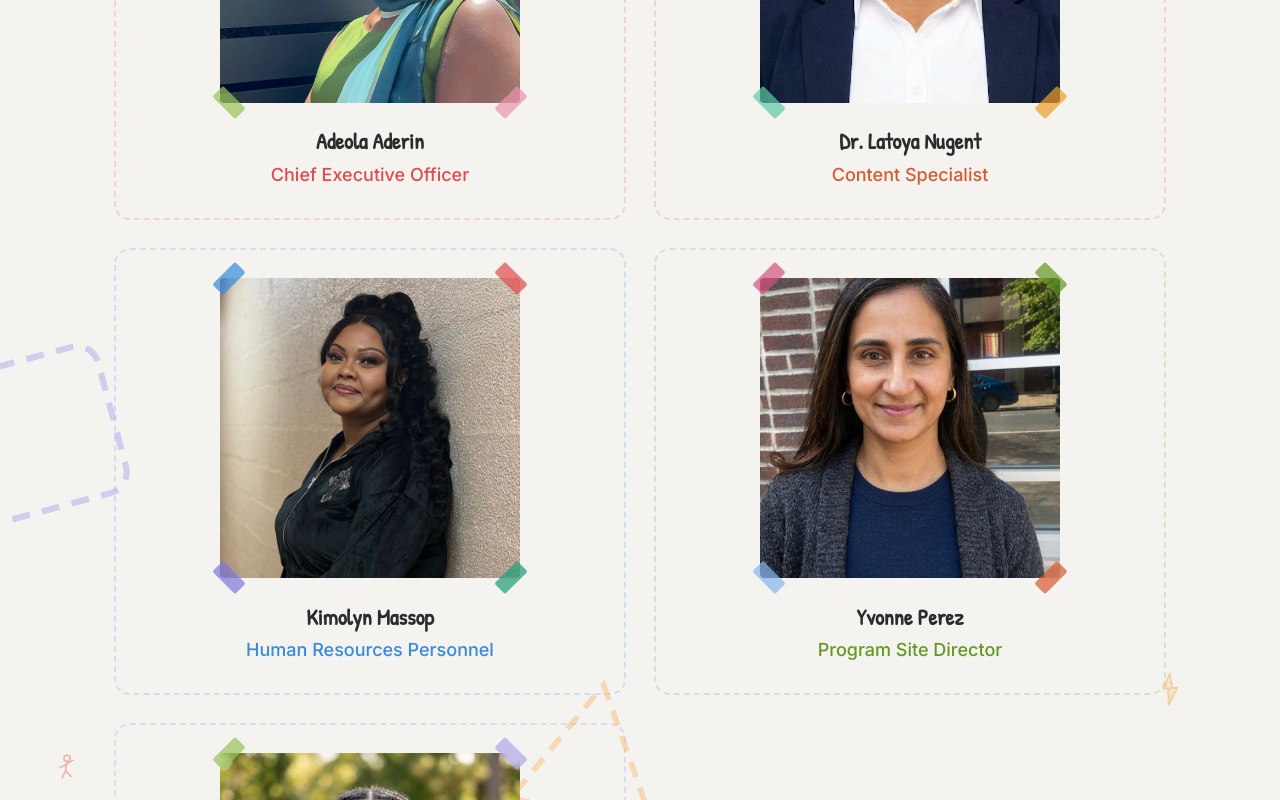
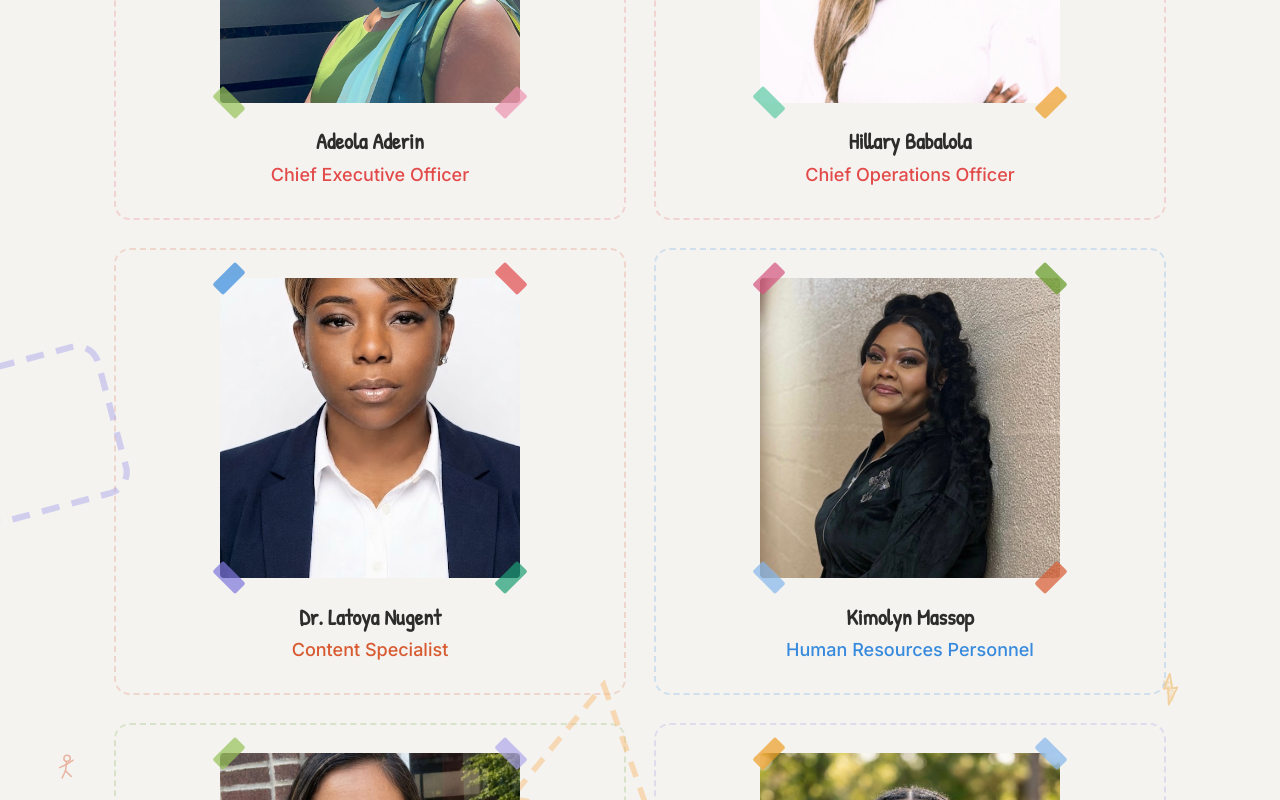
Before and after one commit to condra15/samfely-site, a React (Vite) app: page /about in a window 1280 px wide. Shown: the part 3600-4400 px from the top of the page. Built offline with nearby package versions, Linux system fonts and the light colour scheme; a web font is replaced by a local one.

Commit message:
Add hillary to team page

```diff
--- a/src/pages/About.jsx
+++ b/src/pages/About.jsx
@@ -4,6 +4,7 @@ import TapeFrame from '../components/TapeFrame';
 import adeolaImg from '../assets/adeola.jpg';
 import kimolynImg from '../assets/kimolyn.jpeg';
 import yvonneImg from '../assets/yvonne.jpeg';
+import hillaryImg from '../assets/Hillary.jpeg';
 import tremayneImg from '../assets/tremayne.jpeg';
 import tiles2 from '../assets/activity-tiles-2.jpg';
 import connect4 from '../assets/activity-connect4.jpg';
@@ -27,6 +28,7 @@ import './About.css';
 
 const teamMembers = [
   { name: 'Adeola Aderin', role: 'Chief Executive Officer', image: adeolaImg, color: '#E24B4A' },
+  { name: 'Hillary Babalola', role: 'Chief Operations Officer', image: hillaryImg, color: '#E24B4A' },
   { name: 'Dr. Latoya Nugent', role: 'Content Specialist', image: latoyaNugentImg, color: '#D85A30' },
   { name: 'Kimolyn Massop', role: 'Human Resources Personnel', image: kimolynImg, color: '#378ADD' },
   { name: 'Yvonne Perez', role: 'Program Site Director', image: yvonneImg, color: '#639922' },
```
Also changed, not shown: src/assets/Hillary.jpeg (added), 1 other file (tests, documents, lock files or other folders).
